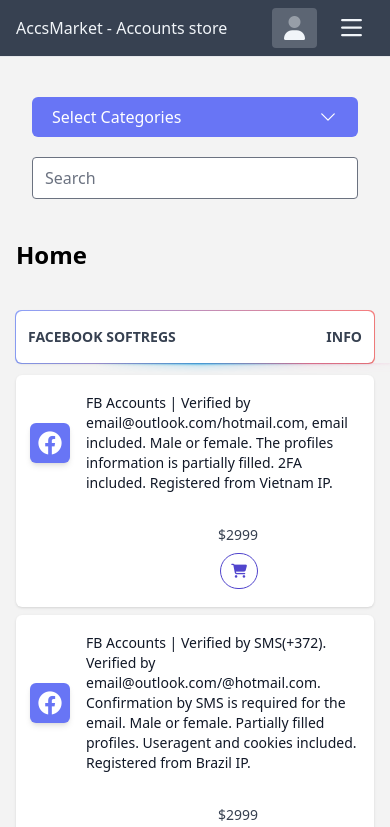
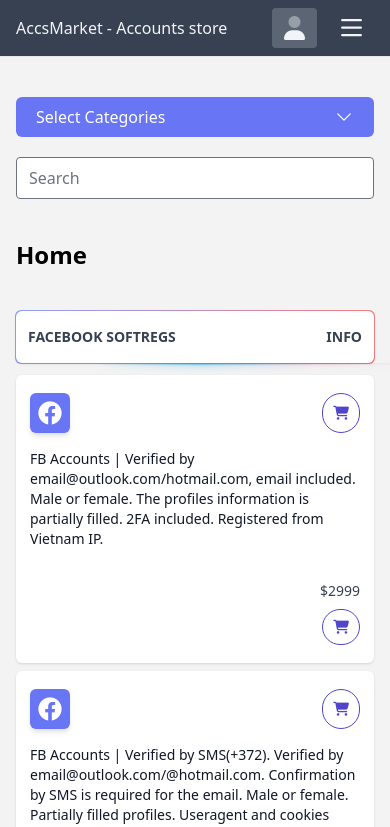
Before and after one commit to Skytimesoft/SocialMarketplaceFrontend, a Vue app: page / in a window 390 px wide. Shown: the top 827 px of the page. Built offline with nearby package versions, Linux system fonts and the light colour scheme.

Commit message:
Responsive ongoing

```diff
--- a/src/components/layouts/Default.vue
+++ b/src/components/layouts/Default.vue
@@ -1,7 +1,7 @@
 <template>
     <TopNav />
     <div class="py-3 px-4 xl:px-0">
-        <div class="max-w-screen-xl mx-auto px-4 md:px-0 flex-col sm:flex-row flex justify-between mt-7 gap-5">
+        <div class="max-w-screen-xl mx-auto flex-col sm:flex-row flex justify-between mt-7 gap-5">
             <div class="relative">
                 <button ref="categoryDropBtn" @click="catOpen=!catOpen" class="rounded-md w-full sm:w-auto py-2 dark:bg-red-300 px-5 bg-indigo-500 hover:bg-indigo-600 text-white flex justify-between items-center gap-2">
                     Select Categories
--- a/src/views/HomeView.vue
+++ b/src/views/HomeView.vue
@@ -1,5 +1,5 @@
 <template>
-	<div class="mt-7">
+	<div class="mt-7 2xl:px-0">
 		<h3 class="font-bold text-2xl mb-5">Home</h3>
 
 		<div v-for="(item, index) in categories" :key="index" class="mb-5">
@@ -30,9 +30,14 @@
 					<div class="absolute -inset-px z-[-1] rounded-md bg-gradient-to-r from-indigo-400 to-red-400" aria-hidden="true"></div>
 				</div>
 				<div v-for="item in 2" :key="item*Math.random()" role="button" class="relative flex-col sm:flex-row flex items-center bg-white mb-2 border-2 border-transparent shadow hover:border-indigo-500 rounded-md">
-					<div class="flex-1 flex items-center gap-4 px-3 py-4 font-medium text-gray-900 dark:text-white">
-						<div class="bg-indigo-500 text-white rounded-md shadow-md px-2 py-1">
-							<i class="text-2xl fa-brands fa-facebook"></i>
+					<div class="flex-1 flex flex-col md:flex-row items-center gap-4 px-3 py-4 font-medium text-gray-900 dark:text-white">
+						<div class="flex justify-between w-full md:w-auto">
+							<div class="bg-indigo-500 text-white rounded-md shadow-md px-2 py-1">
+								<i class="text-2xl fa-brands fa-facebook"></i>
+							</div>
+							<button type="button" class="md:hidden text-indigo-700 border border-indigo-700 hover:bg-indigo-700 hover:text-white focus:ring-4 focus:outline-none font-medium rounded-full text-sm p-2.5 text-center inline-flex items-center">
+								<i class="fa-solid fa-cart-shopping"></i>
+							</button>
 						</div>
 						<div class="flex-1">
 							{{ getDetails() }}
@@ -55,13 +60,11 @@
 							<i class="fa-solid fa-cart-shopping"></i>
 						</button>
 					</div>
-					<div class="px-3 py-4 w-[150px] flex flex-col items-end justify-end gap-2 lg:hidden text-right">
-						<div>
-							$2999
-						</div>
-						<button type="button" class="text-indigo-700 border border-indigo-700 hover:bg-indigo-700 hover:text-white focus:ring-4 focus:outline-none font-medium rounded-full text-sm p-2.5 text-center inline-flex items-center">
-							<i class="fa-solid fa-cart-shopping"></i>
-						</button>
+					<div class="px-3 py-4 w-full sm:w-auto flex flex-col items-end justify-end gap-2 lg:hidden text-right">
+						$2999
+						<button type="button" class="lg:hidden text-indigo-700 border border-indigo-700 hover:bg-indigo-700 hover:text-white focus:ring-4 focus:outline-none font-medium rounded-full text-sm p-2.5 text-center inline-flex items-center">
+								<i class="fa-solid fa-cart-shopping"></i>
+							</button>
 					</div>
 				</div>
 			</div>
--- a/src/views/Rules.vue
+++ b/src/views/Rules.vue
@@ -70,4 +70,5 @@
         Disclaimer - The accsmarket.com service is an intermediary between account sellers and buyers. The buyers are
         responsible themselves if use the accounts for any illegal activity. Accsmarket.com does not approve spamming (i.e.,
         commercial emailing without the prior consent of the recipients) and any fraudulent activity using the accounts.
-</div></template>
+    </div>
+</template>
```
Also changed, not shown: jsconfig.json (added, +7 -0 lines). Lines whose indentation alone changed are shown as unchanged.
